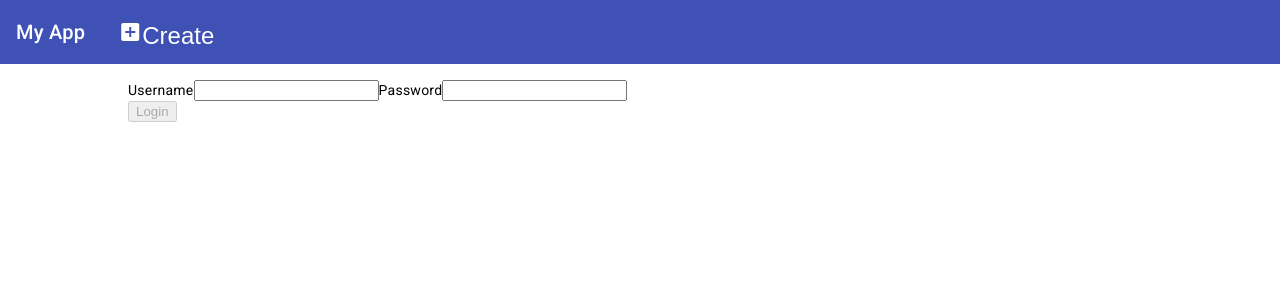
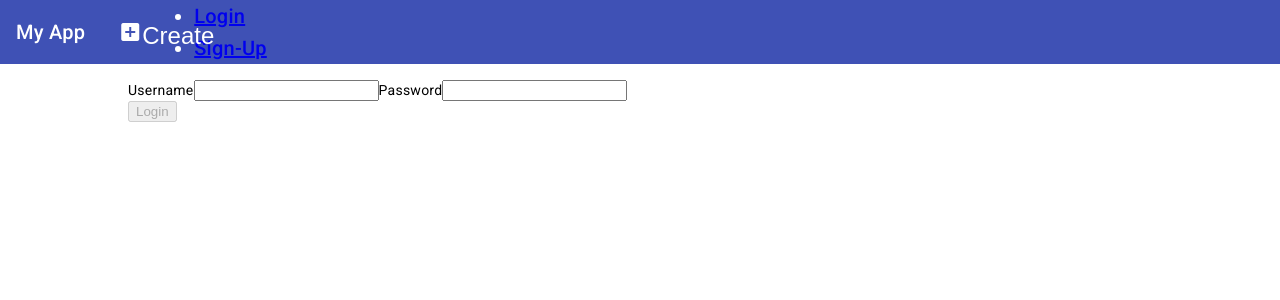
Before and after one commit to mark12-2/myapp, an Angular app: page /login in a window 1280 px wide. Shown: the top 300 px of the page. Built offline with nearby package versions, Linux system fonts and the light colour scheme.

Commit message:
fixed header temporarily

```diff
--- a/src/app/header/header.component.html
+++ b/src/app/header/header.component.html
@@ -16,8 +16,12 @@
         <span>My App</span> &nbsp;&nbsp;&nbsp;&nbsp;
         <span class="example-spacer"></span>
         <button mat-icon-button class="example-icon" routerLink="/post-create/:id">
-          <mat-icon>add_box</mat-icon>Create
-        </button>
+          <mat-icon>add_box</mat-icon>Create</button>
+         <ul class="nav navbar-nav" style="float:right">
+        <li *ngIf="!userAuthenticated"><a routerLink="login">Login</a></li>
+        <li *ngIf="!userAuthenticated"><a routerLink="signup">Sign-Up</a></li>
+        <li *ngIf="userAuthenticated"><button type="submit" style="margin-top:10px" (click)="logout()">Logout</button></li>
+      </ul>
       </mat-toolbar-row>
 
 
--- a/src/app/header/header.component.ts
+++ b/src/app/header/header.component.ts
@@ -1,4 +1,6 @@
 import { Component } from "@angular/core";
+import { AuthService } from "../auth/auth-service";
+import { Subscription } from "rxjs";
 
 @Component({
     selector:'app-header',
@@ -8,4 +10,24 @@ import { Component } from "@angular/core";
 
 export class HeaderComponent {
 
+    private authenticationSub!: Subscription;
+    userAuthenticated = false;
+
+    constructor(private authService: AuthService) { }
+
+    ngOnDestroy(): void {
+        this.authenticationSub.unsubscribe();
+      }
+
+      ngOnInit(): void {
+        this.userAuthenticated = this.authService.getIsAuthenticated();
+        this.authenticationSub = this.authService.getAuthenticatedSub().subscribe(status => {
+          this.userAuthenticated = status;
+        })
+      }
+
+
+        logout() {
+            this.authService.logout();
+        }
 }
```
